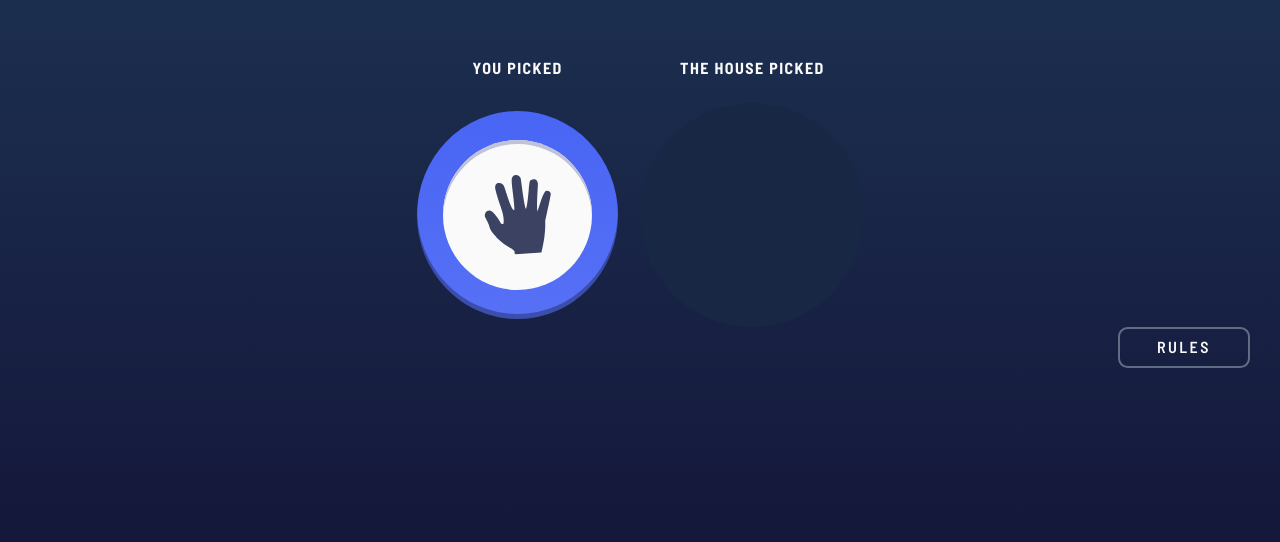
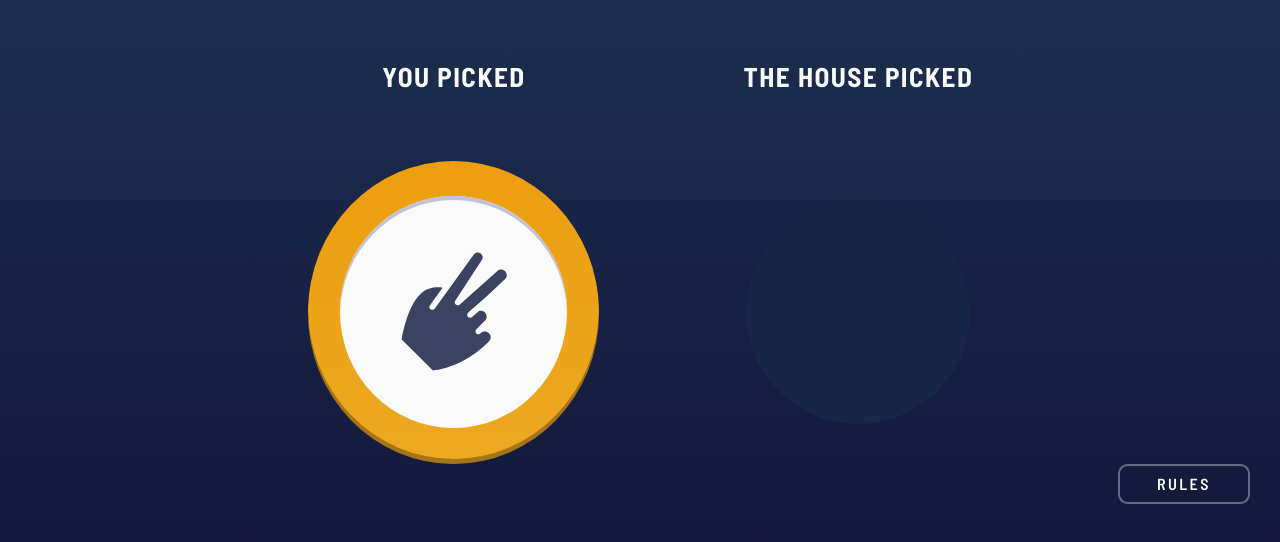
Before and after one commit to mrcordova/rock-paper-scissors, a plain HTML site: page index.html in a window 1280 px wide. Shown: the part 204-746 px from the top of the page. Drawn offline with Linux system fonts and the light colour scheme.

Commit message:
you picked and computer picked sizing desktop

```diff
--- a/css/style.css
+++ b/css/style.css
@@ -214,11 +214,12 @@ main {
 .step-2 {
   display: grid;
   justify-content: space-between;
-  /* margin-block-start: -0.4rem; */
   place-items: center;
-  gap: 1.4rem;
-  /* padding-block-end: 6.5rem; */
-  /* flex: 1; */
+  /* Mobile */
+  /* gap: 1.4rem; */
+  /* Desktop */
+  gap: 4rem 9rem;
+
   grid-template-rows: max-content;
   color: var(--white);
   & div {
@@ -262,16 +263,14 @@ main {
 }
 
 .pick-container {
-  /* display: flex;
-  flex-direction: column; */
   color: var(--white);
-  /* align-items: center;
-  gap: 1.4rem; */
+
+  /* Mobile */
+  /* letter-spacing: 0.09rem; */
+  /* font-size: 1rem; */
+  /* DEsktop */
   letter-spacing: 0.09rem;
-  font-size: 1rem;
-
-  /* height: max-content; */
-  /* line-height: 100%; */
+  font-size: 1.7rem;
 }
 
 .rules-btn {
@@ -353,10 +352,33 @@ main {
     .you-picked {
       grid-row: 2;
       grid-column: 1;
+
+      padding-block: 2.2rem;
+      padding-inline: 2rem;
+
+      & .choice {
+        padding-block: 3.5rem;
+        padding-inline: 3.8rem;
+
+        & img {
+          height: 7.5rem;
+        }
+      }
     }
     .computer-picked {
       grid-row: 2;
       grid-column: 2;
+      padding-block: 2.2rem;
+      padding-inline: 2rem;
+
+      & .choice {
+        padding-block: 3.5rem;
+        padding-inline: 3.8rem;
+
+        & img {
+          height: 7.5rem;
+        }
+      }
     }
   }
 }
--- a/index.html
+++ b/index.html
@@ -33,9 +33,9 @@
       <!-- <template id="waiting"> -->
 
       <div class="step-2 barlow-semi-condensed-bold">
-        <div data-choice="paper" class="paper">
+        <div data-choice="paper" class="scissors you-picked">
           <div class="choice">
-            <img src="./images/icon-paper.svg" alt="open hand" />
+            <img src="./images/icon-scissors.svg" alt="open hand" />
           </div>
         </div>
         <p class="pick-container">YOU PICKED</p>
```
